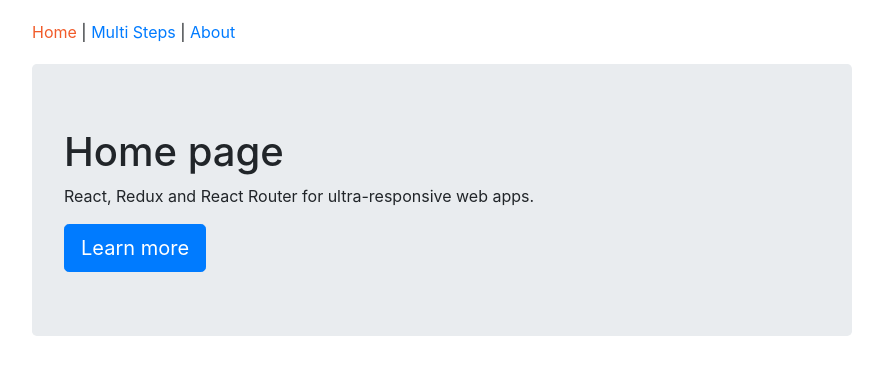
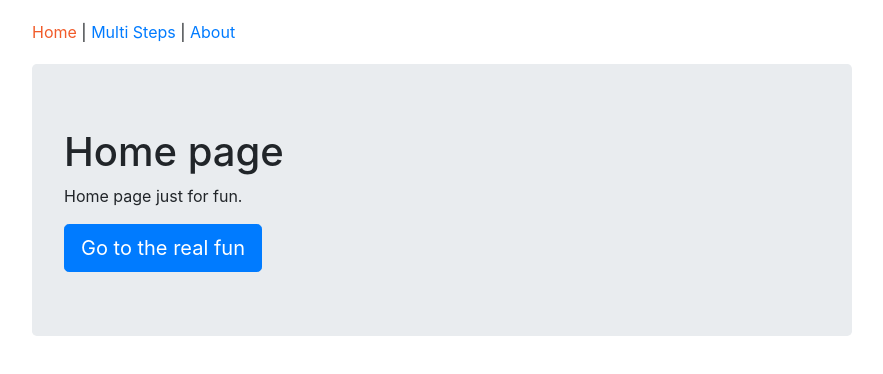
Before and after one commit to MarceloBarrera/multiform, a React app: page / in a window 1280 px wide. Shown: the top 374 px of the page, without its empty margins (198-1081 px from the left). Built offline with nearby package versions, Linux system fonts and the light colour scheme.

Commit message:
multi - some cleaning up

```diff
--- a/src/components/about/AboutPage.js
+++ b/src/components/about/AboutPage.js
@@ -3,10 +3,7 @@ import React from "react";
 const AboutPage = () => (
   <div>
     <h2>About</h2>
-    <p>
-      This app uses React, Redux, React Router, and many other helpful
-      libraries.
-    </p>
+    <p>This app do some cool things like playing around with react-router :)</p>
   </div>
 );
 
--- a/src/components/home/HomePage.js
+++ b/src/components/home/HomePage.js
@@ -4,9 +4,9 @@ import { Link } from "react-router-dom";
 const HomePage = () => (
   <div className="jumbotron">
     <h1>Home page</h1>
-    <p>React, Redux and React Router for ultra-responsive web apps.</p>
-    <Link to="about" className="btn btn-primary btn-lg">
-      Learn more
+    <p>Home page just for fun.</p>
+    <Link to="multi-steps" className="btn btn-primary btn-lg">
+      Go to the real fun
     </Link>
   </div>
 );
```
Also changed, not shown: package.json (+1 -6 lines), 2 other files (tests, documents, lock files or other folders).
